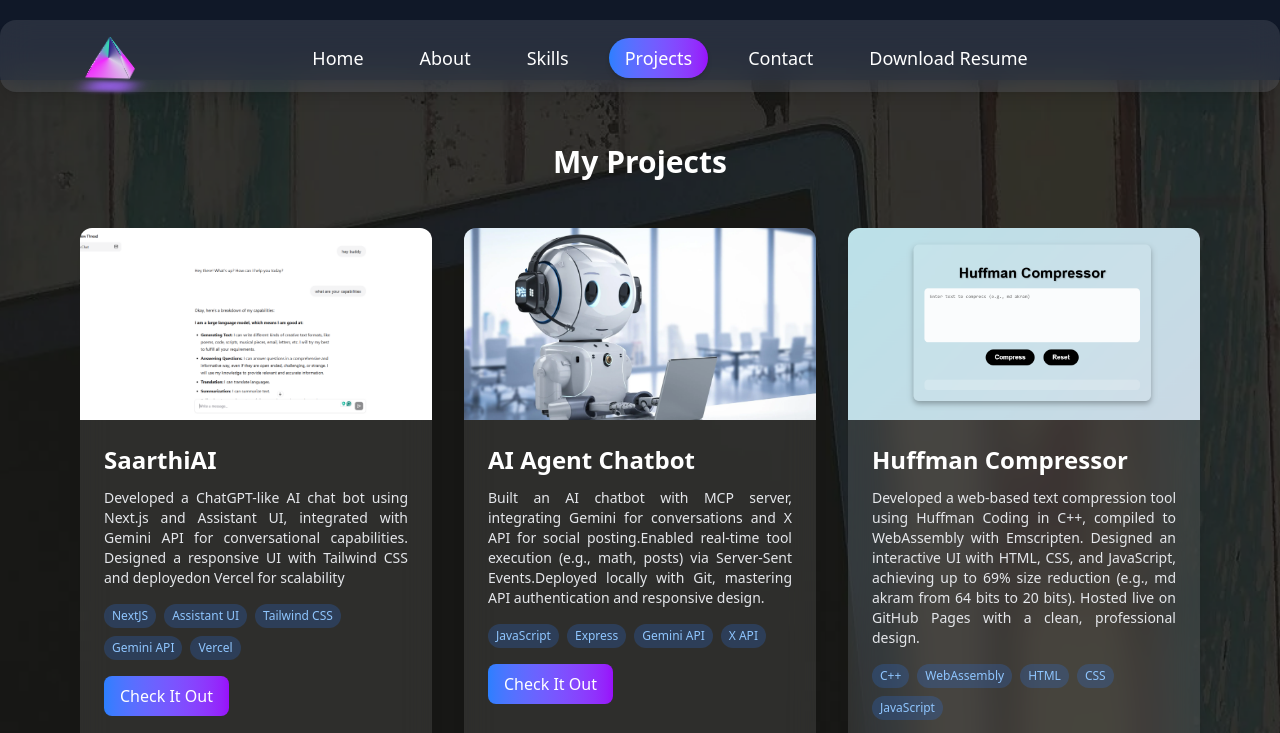
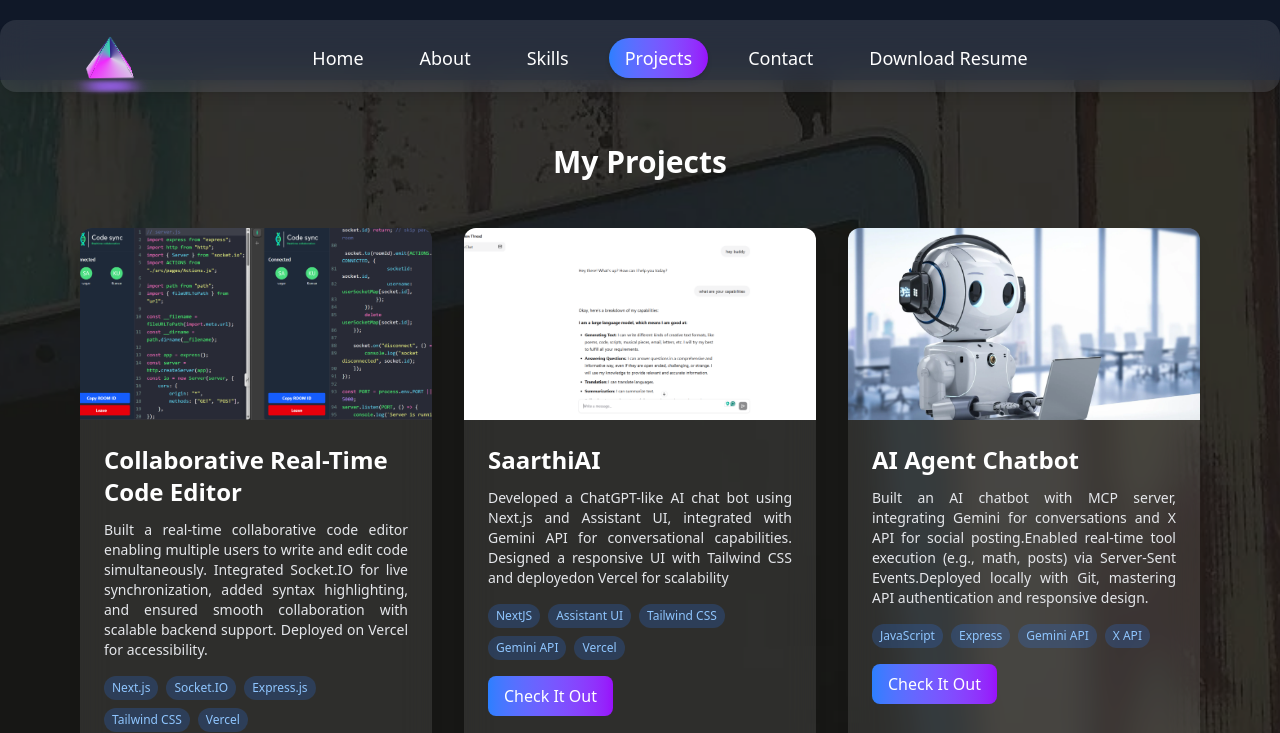
Before and after one commit to IamAkram321/Personal-Portfolio, a React (Vite) app: page /projects in a window 1280 px wide. Shown: the top 733 px of the page. Built offline with nearby package versions, Linux system fonts and the light colour scheme.

Commit message:
project added

```diff
--- a/src/components/Projects.jsx
+++ b/src/components/Projects.jsx
@@ -2,6 +2,14 @@ import React from "react";
 
 function Projects() {
   const projects = [
+    {
+      title: "Collaborative Real-Time Code Editor",
+      description: "Built a real-time collaborative code editor enabling multiple users to write and edit code simultaneously. Integrated Socket.IO for live synchronization, added syntax highlighting, and ensured smooth collaboration with scalable backend support. Deployed on Vercel for accessibility.",
+      tech: ["Next.js", "Socket.IO", "Express.js", "Tailwind CSS", "Vercel"],
+      image: "/assets/codesyncss.png",
+      link: "https://github.com/IamAkram321/Code-Editor"
+
+    },
     {
       title: "SaarthiAI",
       description: "Developed a ChatGPT-like AI chat bot using Next.js and Assistant UI, integrated with Gemini API for conversational capabilities. Designed a responsive UI with Tailwind CSS and deployedon Vercel for scalability",
```
Also changed, not shown: public/assets/codesyncss.png (added).
